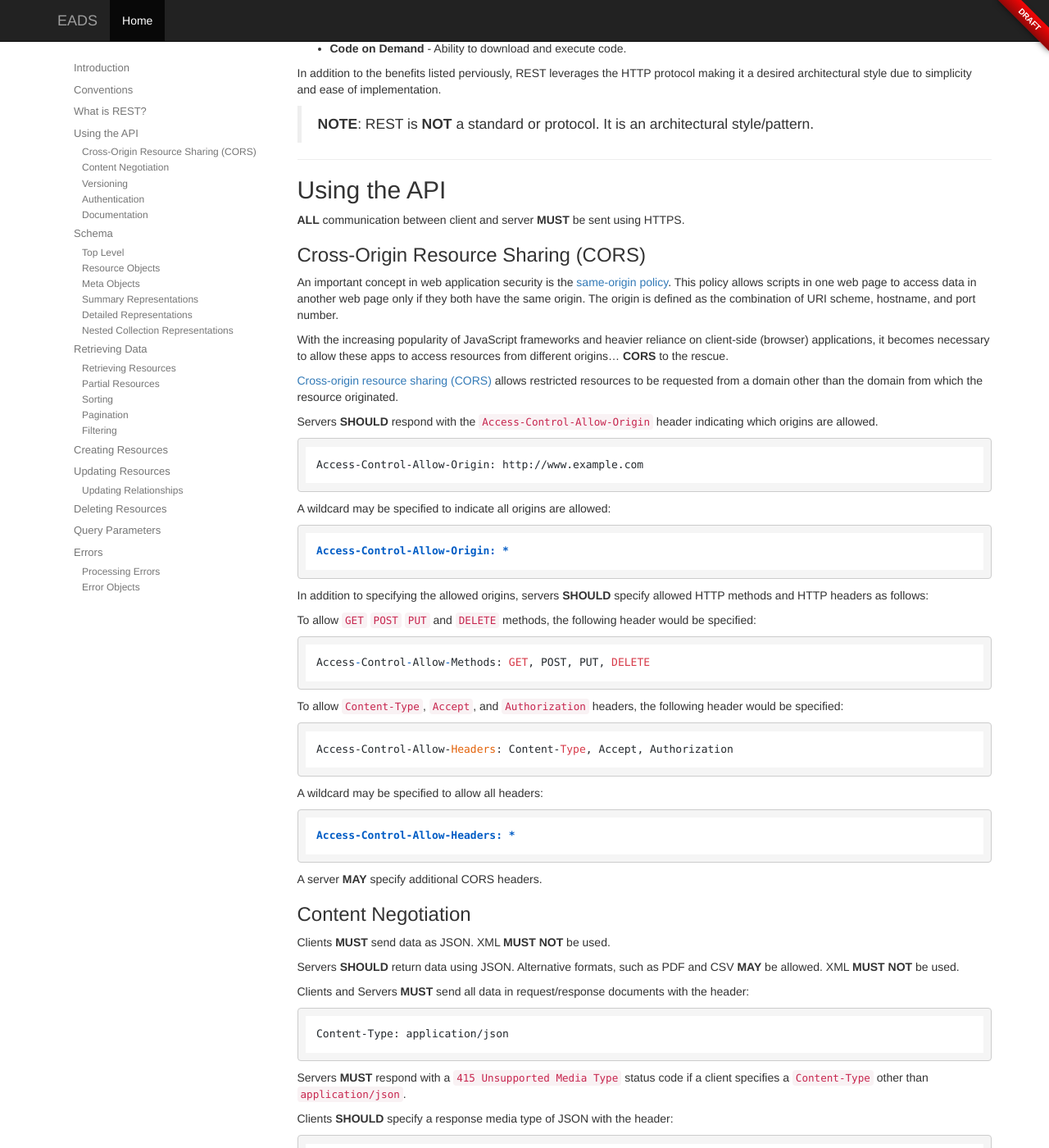
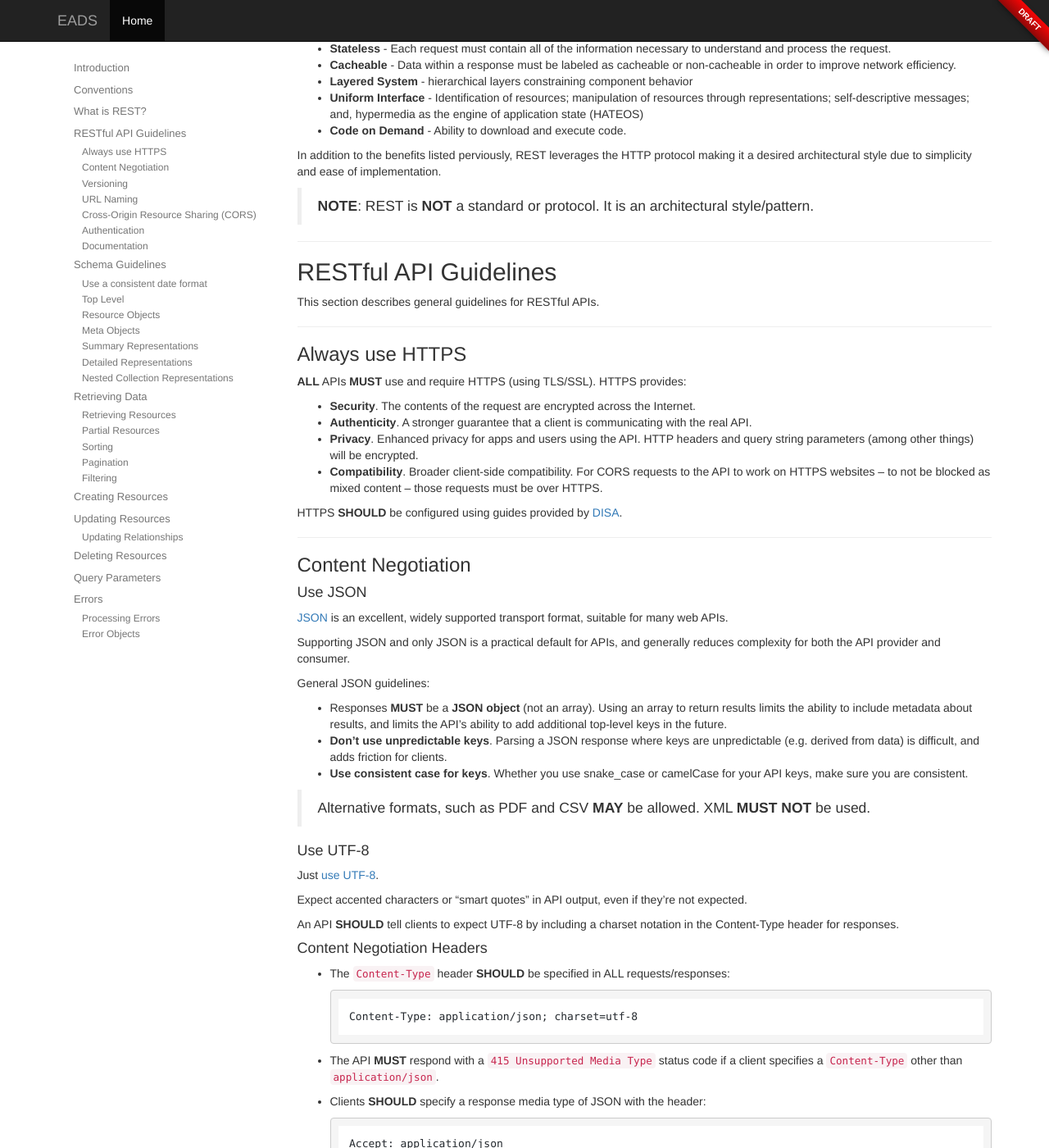
Before and after one commit to DoDCIO/eads, a Jekyll site: the page built from index.md, in a window 1280 px wide and 1400 px high, scrolled down 662 px. Shown: the whole window at 82% size. Built offline with Jekyll 4.4.1, drawn with Linux system fonts in a browser that asks for light colours; nearby versions of some CDN libraries; some of the changed text lies outside the part shown.

Commit message:
referencing White House and 18F

````diff
--- a/index.md
+++ b/index.md
@@ -3,9 +3,15 @@ layout: default
 ---
 
 ## <a href="#introduction" id="introduction" class="headerlink"></a> Introduction
-The Enterprise APIs for Data Sharing (EADS) effort is defining a set of best practices and lessons learned for implementing web-based APIs (RESTful APIs) from existing DoD systems. This EADS Handbook contains recommended tactics, techniques, and procedures (TTPs) when making this digital transformation.
+The Enterprise APIs for Data Sharing (EADS) effort is defining a set of guidelines for Department of Defense (DoD) APIs, encouraging consistency, maintainability, and best practices across applications. This EADS Handbook contains recommended tactics, techniques, and procedures (TTPs) to help balance RESTful API interfaces with a positive developer experience (DX).
 
-In the spirit of transparency and collaboration, the EADS team is working with the larger DoD Technical Community (in a [public GitHub repository](https://github.com/540co/eads)) to help define a solution that best fits the DoD's needs.  Please refer to the [CONTRIBUTING.md](./CONTRIBUTING.md) to see how you can contribute to this project.
+This document borrows heavily from:
+
+* [White House Web API Standards](https://github.com/whitehouse/api-standards)
+* [18F API Standards](https://github.com/18F/api-standards)
+* [Roy Fielding's Dissertation on REST](http://www.ics.uci.edu/~fielding/pubs/dissertation/rest_arch_style.htm)
+
+In the spirit of transparency and collaboration, the EADS team is working with the larger DoD Technical Community (in a [public GitHub repository](https://github.com/540co/eads)) to help define a solution that best fits the DoD's needs.  Please refer to the [CONTRIBUTING.md](https://github.com/540co/eads/CONTRIBUTING.md) to see how you can contribute to this project.
 
 <hr/>
 
@@ -37,111 +43,151 @@ In addition to the benefits listed perviously, REST leverages the HTTP protocol
 
 <hr/>
 
-## <a href="#using-the-api" id="using-the-api" class="headerlink"></a> Using the API
+## <a href="#restful-api-guidelines" id="restful-api-guidelines" class="headerlink"></a> RESTful API Guidelines
 
-**ALL** communication between client and server **MUST** be sent using HTTPS.
+This section describes general guidelines for RESTful APIs.
+
+<hr/>
+
+### <a href="#https" id="https" class="headerlink"></a> Always use HTTPS
+
+**ALL** APIs **MUST** use and require HTTPS (using TLS/SSL). HTTPS provides:
+
+* **Security**. The contents of the request are encrypted across the Internet.
+* **Authenticity**. A stronger guarantee that a client is communicating with the real API.
+* **Privacy**. Enhanced privacy for apps and users using the API. HTTP headers and query string parameters (among other things) will be encrypted.
+* **Compatibility**. Broader client-side compatibility. For CORS requests to the API to work on HTTPS websites -- to not be blocked as mixed content -- those requests must be over HTTPS.
+
+HTTPS **SHOULD** be configured using guides provided by [DISA](http://iase.disa.mil/pki-pke/Pages/admin.aspx).
+
+<hr/>
+
+### <a href="#content-negotiation" id="content-negotiation" class="headerlink"></a> Content Negotiation
+
+#### <a href="#json" id="json" class="headerlink"></a> Use JSON
+
+[JSON](https://en.wikipedia.org/wiki/JSON) is an excellent, widely supported transport format, suitable for many web APIs.
+
+Supporting JSON and only JSON is a practical default for APIs, and generally reduces complexity for both the API provider and consumer.
+
+General JSON guidelines:
+
+* Responses **MUST** be a **JSON object** (not an array). Using an array to return results limits the ability to include metadata about results, and limits the API's ability to add additional top-level keys in the future.
+* **Don't use unpredictable keys**. Parsing a JSON response where keys are unpredictable (e.g. derived from data) is difficult, and adds friction for clients.
+* **Use consistent case for keys**. Whether you use snake_case or camelCase for your API keys, make sure you are consistent.
+
+> Alternative formats, such as PDF and CSV **MAY** be allowed.  XML **MUST NOT** be used.
+
+#### <a href="#utf8" id="utf8" class="headerlink"></a> Use UTF-8
+
+Just [use UTF-8](http://utf8everywhere.org/).
+
+Expect accented characters or "smart quotes" in API output, even if they're not expected.
+
+An API **SHOULD** tell clients to expect UTF-8 by including a charset notation in the Content-Type header for responses.
+
+#### <a href="#content-negotiation-headers" id="content-negotiation-headers" class="headerlink"></a> Content Negotiation Headers
+
+* The `Content-Type` header **SHOULD** be specified in ALL requests/responses:
+
+  ```http
+  Content-Type: application/json; charset=utf-8
+  ```
+
+* The API **MUST** respond with a `415 Unsupported Media Type` status code if a client specifies a `Content-Type` other than `application/json`.
+
+* Clients **SHOULD** specify a response media type of JSON with the header:
+
+  ```http
+  Accept: application/json
+  ```
+
+  > If the `Accept` header is not sent, JSON will be sent back by default.
+
+* The API **MUST** respond with a `406 Not Acceptable` status code if a client requests an unsupported response format.
+
+<hr/>
+
+### <a href="#versioning" id="versioning" class="headerlink"></a> Versioning
+
+* Never release an API without a version number.
+* Version names **MUST** be integers, not decimal numbers, preceded by the letter `v`: `v1`, `v2`, `v3`...
+* Include the version number as part of the request path: `https://[BASE_URL]/[VERSION]/[RESOURCE]`
+* The API **SHOULD** respond with a `406 Not Acceptable` status code if a request specifies an unsupported version.
+* Increment the version number any time breaking changes are introduced.
+* Maintain APIs at least one version back.
+
+<hr/>
+
+### <a href="#url-naming" id="url-naming" class="headerlink"></a> URL Naming
+
+* A URL identifies a resource.
+* URLs should include nouns, not verbs.
+* Use plural nouns only (no singular nouns).
+* Use HTTP verbs (GET, POST, PATCH, DELETE) to operate on the collections and elements.
+* You **SHOULD NOT** need to go deeper than resource/identifier/resource.
+
+Examples:
+
+```
+https://example.com/api/v1/albums
+https://example.com/api/v1/albums/294
+https://example.com/api/v1/albums/294/songs
+```
+
+<hr/>
 
 ### <a href="#cors" id="cors" class="headerlink"></a> Cross-Origin Resource Sharing (CORS)
 
-An important concept in web application security is the [same-origin policy](https://en.wikipedia.org/wiki/Same-origin_policy).  This policy allows scripts in one web page to access data in another web page only if they both have the same origin.  The origin is defined as the combination of URI scheme, hostname, and port number.
+For clients to be able to use an API from inside web browsers, the API must [enable CORS](http://enable-cors.org/).
 
-With the increasing popularity of JavaScript frameworks and heavier reliance on client-side (browser) applications, it becomes necessary to allow these apps to access resources from different origins... **CORS** to the rescue.
-
-[Cross-origin resource sharing (CORS)](https://en.wikipedia.org/wiki/Cross-origin_resource_sharing) allows restricted resources to be requested from a domain other than the domain from which the resource originated.
-
-Servers **SHOULD** respond with the `Access-Control-Allow-Origin` header indicating which origins are allowed.
-
-```http
-Access-Control-Allow-Origin: http://www.example.com
-```
-
-A wildcard may be specified to indicate all origins are allowed:
+For the simplest and most common use case, where the entire API should be accessible from inside the browser, enabling CORS is as simple as including this HTTP header in all responses:
 
 ```http
 Access-Control-Allow-Origin: *
 ```
 
-In addition to specifying the allowed origins, servers **SHOULD** specify allowed HTTP methods and HTTP headers as follows:
+For more advanced configuration, see the [W3C spec](http://www.w3.org/TR/cors/) or [Mozilla's guide](https://developer.mozilla.org/en-US/docs/Web/HTTP/Access_control_CORS).
 
-To allow `GET` `POST` `PUT` and `DELETE` methods, the following header would be specified:
-
-```http
-Access-Control-Allow-Methods: GET, POST, PUT, DELETE
-```
-
-To allow `Content-Type`, `Accept`, and `Authorization` headers, the following header would be specified:
-
-```http
-Access-Control-Allow-Headers: Content-Type, Accept, Authorization
-```
-
-A wildcard may be specified to allow all headers:
-
-```http
-Access-Control-Allow-Headers: *
-```
-
-A server **MAY** specify additional CORS headers.
-
-### <a href="#content-negotiation" id="content-negotiation" class="headerlink"></a> Content Negotiation
-
-Clients **MUST** send data as JSON.  XML **MUST NOT** be used.
-
-Servers **SHOULD** return data using JSON.  Alternative formats, such as PDF and CSV **MAY** be allowed.  XML **MUST NOT** be used.
-
-Clients and Servers **MUST** send all data in request/response documents with the header:
-
-```http
-Content-Type: application/json
-```
-
-Servers **MUST** respond with a `415 Unsupported Media Type` status code if a client specifies a `Content-Type` other than `application/json`.
-
-Clients **SHOULD** specify a response media type of JSON with the header:
-
-```http
-Accept: application/json
-```
-
-> If the `Accept` header is not sent, JSON will be sent back by default.
-
-Servers **MUST** respond with a `406 Not Acceptable` status code if a client requests an unsupported response format.
-
-### <a href="#versioning" id="versioning" class="headerlink"></a> Versioning
-
-Servers **MUST** version their APIs.  Version names **MUST** be whole number integers preceded by the letter v: `v1`, `v2`, `v3`...
-
-Clients **MUST** specify the desired version of the API as part of the request path: `https://[BASE_URL]/[VERSION]/[RESOURCE]`
-
-```
-https://api.example.com/v1/songs
-```
-
-Servers **MUST** respond with a `406 Not Acceptable` status code if a request specifies an unsupported version.
-
-Servers **MUST** increment the version number any time breaking changes are introduced.
+<hr/>
 
 ### <a href="#authentication" id="authentication" class="headerlink"></a> Authentication
 
-Servers **SHOULD** use OAuth 2.0 [RFC 6749](https://tools.ietf.org/html/rfc6749) for API authentication.
+The API **SHOULD** use OAuth 2.0 [RFC 6749](https://tools.ietf.org/html/rfc6749) for authenticating clients.
+
+<hr/>
 
 ### <a href="#documentation" id="documentation" class="headerlink"></a> Documentation
 
-Servers **SHOULD** use the [OpenAPI Specification (fka The Swagger Specification)](https://github.com/OAI/OpenAPI-Specification) to document the API.
+The API **SHOULD** be documented using the [OpenAPI Specification (fka The Swagger Specification)](https://github.com/OAI/OpenAPI-Specification).
 
-Servers **SHOULD** place this documentation at the root path of the API.  For example, documentation for version 1 of an API should be located at: `https://[BASE_URL]/v1`
+The API **SHOULD** place this documentation at the root path for each version.  For example, documentation for version 1 of an API should be located at: `https://[BASE_URL]/v1`
 
 <hr/>
 
-## <a href="#schema" id="schema" class="headerlink"></a> Schema
+## <a href="#schema-guidelines" id="schema-guidelines" class="headerlink"></a> Schema Guidelines
 
 This section describes the structure of request/response documents.  These documents are defined in [JavaScript Object Notation (JSON)](https://tools.ietf.org/html/rfc7159).
 
-All timestamps are returned in ISO 8601 format:
+### <a href="#date-format" id="date-format" class="headerlink"></a> Use a consistent date format
+
+* The ISO 8601 date/time format **MUST** be used `YYYY-MM-DDTHH:MM:SSZ`.
+* Maintain all times in UTC.
+* This date format is used all over the web, and puts each field in consistent order -- from least granular to most granular.
+
+Example date:
 
 ```
-YYYY-MM-DDTHH:MM:SSZ
+2013-02-27
 ```
+
+Example date with time:
+
+```
+2013-02-27T10:00:00Z
+```
+
+<hr/>
 
 ### <a href="#top-level" id="top-level" class="headerlink"></a> Top Level
 
@@ -160,6 +206,8 @@ The `data` member **MUST** contain either:
 * a single [resource object][resource objects] for requests targeting single resources
 * an array of [resource objects] or an empty array for requests targeting resource collections
 
+<hr/>
+
 ### <a href="#resource-objects" id="resource-objects" class="headerlink"></a> Resource Objects
 
 A resource object **MUST** contain at least the following top-level members:
@@ -171,6 +219,8 @@ In addition, a resource object **MAY** contain any of these top-level members:
 
 * `createdAt`: The timestamp the resource was created [string (ISO 8601)].
 * `updatedAt`: The timestamp the resource was last updated [string (ISO 8601)].
+
+<hr/>
 
 ### <a href="#meta-objects" id="meta-objects" class="headerlink"></a> Meta Objects
 
@@ -185,6 +235,8 @@ In addition, a meta object **MAY** contain any of these top-level members:
 
 * `user`: The user ID of the user making the request [string].
 * `date`: The date/time the request was received [ISO 8601 Datetime w/ Timezone].
+
+<hr/>
 
 ### <a href="#summary-representations" id="summary-representations" class="headerlink"></a> Summary Representations
 
@@ -213,6 +265,8 @@ Accept: application/json
   ]
 }
 ```
+
+<hr/>
 
 ### <a href="#detailed-representations" id="detailed-representations" class="headerlink"></a> Detailed Representations
 
@@ -247,6 +301,8 @@ Accept: application/json
 ```
 
 Sub-resources included in a detailed representation **MUST** use the summary representation
+
+<hr/>
 
 ### <a href="#nested-representations" id="nested-representations" class="headerlink"></a> Nested Collection Representations
 
@@ -286,6 +342,8 @@ Accept: application/json
 Data can be retrieved by sending a `GET` request to an endpoint.
 
 Responses can be further refined with the optional features described below.
+
+<hr/>
 
 ### <a href="#retrieving-resources" id="retrieving-resources" class="headerlink"></a> Retrieving Resources
 
@@ -397,6 +455,8 @@ A server **MAY** respond with other HTTP status codes.
 
 A server **MAY** include error details with error responses.
 
+<hr/>
+
 ### <a href="#partial-resources" id="partial-resources" class="headerlink"></a> Partial Resources
 
 A client **MAY** request that an endpoint return only specific fields in the response by including a `fields` query parameter.
@@ -415,6 +475,8 @@ A server **MUST** respond with `400 Bad Request` when provided invalid or unavai
 GET /albums?fields=title,coverArt HTTP/1.1
 Accept: application/json
 ```
+
+<hr/>
 
 ### <a href="#sorting" id="sorting" class="headerlink"></a> Sorting
 
@@ -446,6 +508,8 @@ To specify fields for nested resources, use dot notation for the field names.  F
 A client **MUST** only specify sort fields available in the detailed representation for a resource.
 
 If the server does not support sorting as specified in the query parameter `sort`, it **MUST** return `400 Bad Request`.
+
+<hr/>
 
 ### <a href="#pagination" id="pagination" class="headerlink"></a> Pagination
 
@@ -486,6 +550,8 @@ Accept: application/json
 Servers **MUST** define `default` and `maximum` values for `limit`.
 
 Servers **MUST** return a `400 Bad Request` if the value specified by the `offset` query parameter exceeds the total resource count of the resource being retrieved.
+
+<hr/>
 
 ### <a href="#filtering" id="filtering" class="headerlink"></a> Filtering
 
@@ -667,6 +733,8 @@ A server **MUST** return `404 Not Found` when processing a request to modify a r
 ##### Other Responses
 
 A server **MAY** respond with other HTTP status codes.
+
+<hr/>
 
 ### <a href="#updating-relationships" id="updating-relationships" class="headerlink"></a> Updating Relationships
 
````
